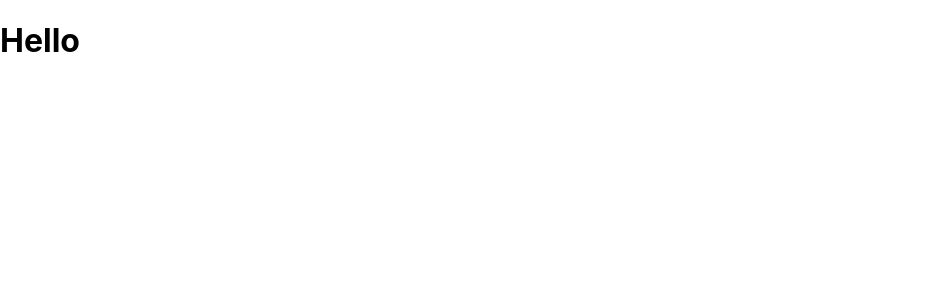
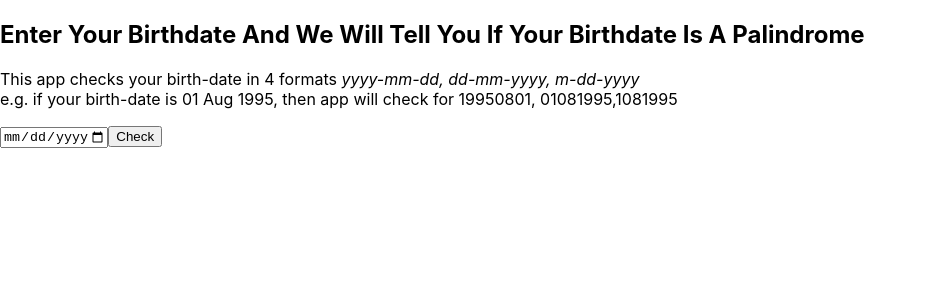
Before and after one commit to Ananyamadhu08/palindrome-birthday, a React (Create React App) app in the folder palindrome-birthday/: page / in a window 1280 px wide. Shown: the top 300 px of the page, without its empty margins (0-927 px from the left). Built offline with nearby package versions, Linux system fonts and the light colour scheme.

Commit message:
intial view + approach

```diff
--- a/palindrome-birthday/src/App.js
+++ b/palindrome-birthday/src/App.js
@@ -1,7 +1,66 @@
+import { React, useState } from "react";
+// Take your user's birthday
+// Tell whether user was born on a palindrome day or not.
+// You can put dates in MM/DD/YYYY format, DD/MM/YYYY, MM/DD/YY format etc. to check if they have any chance.
+// If not, then tell them what is the nearest date from their birthdate which is a palindrome date.
+// Tell them by how many days they missed it.
+// bonus
+// show a gif when you're doing the calculation to show that numbers are being crunched.
+// problem with this is that it will not slow your computer, explore setTimeout in JS to produce an artificial delay.
+
+let date;
+
 export default function App() {
+  const [outputDiv, setOutputDiv] = useState("");
+
+  function inputDateHandler(e) {
+    e.preventDefault();
+
+    if (date) {
+      // a function to check for the palindrome
+      checkPalindrome();
+    } else {
+      setOutputDiv(<p>Please Fill Date Field</p>);
+    }
+  }
+
+  function checkPalindrome() {
+    // do something
+  }
+
   return (
     <div className="App">
-      <h1>Hello</h1>
+      <section id="mainSection">
+        <h2>
+          Enter Your Birthdate And We Will Tell You If Your Birthdate Is A
+          Palindrome
+        </h2>
+
+        <p style={{ fontSize: "1 rem" }}>
+          This app checks your birth-date in 4 formats{" "}
+          <i>yyyy-mm-dd, dd-mm-yyyy, m-dd-yyyy</i>
+          <br /> e.g. if your birth-date is 01 Aug 1995, then app will check for
+          19950801, 01081995,1081995
+        </p>
+
+        <form onSubmit={inputDateHandler}>
+          <input
+            id="datePicker"
+            type="date"
+            max="9999-12-31"
+            required
+            onChange={(e) => {
+              date = e.target.value;
+              console.log(date);
+            }}
+          />
+          <button type="submit" className="linkPrimary">
+            Check
+          </button>
+        </form>
+
+        <div>{outputDiv}</div>
+      </section>
     </div>
   );
 }
```
